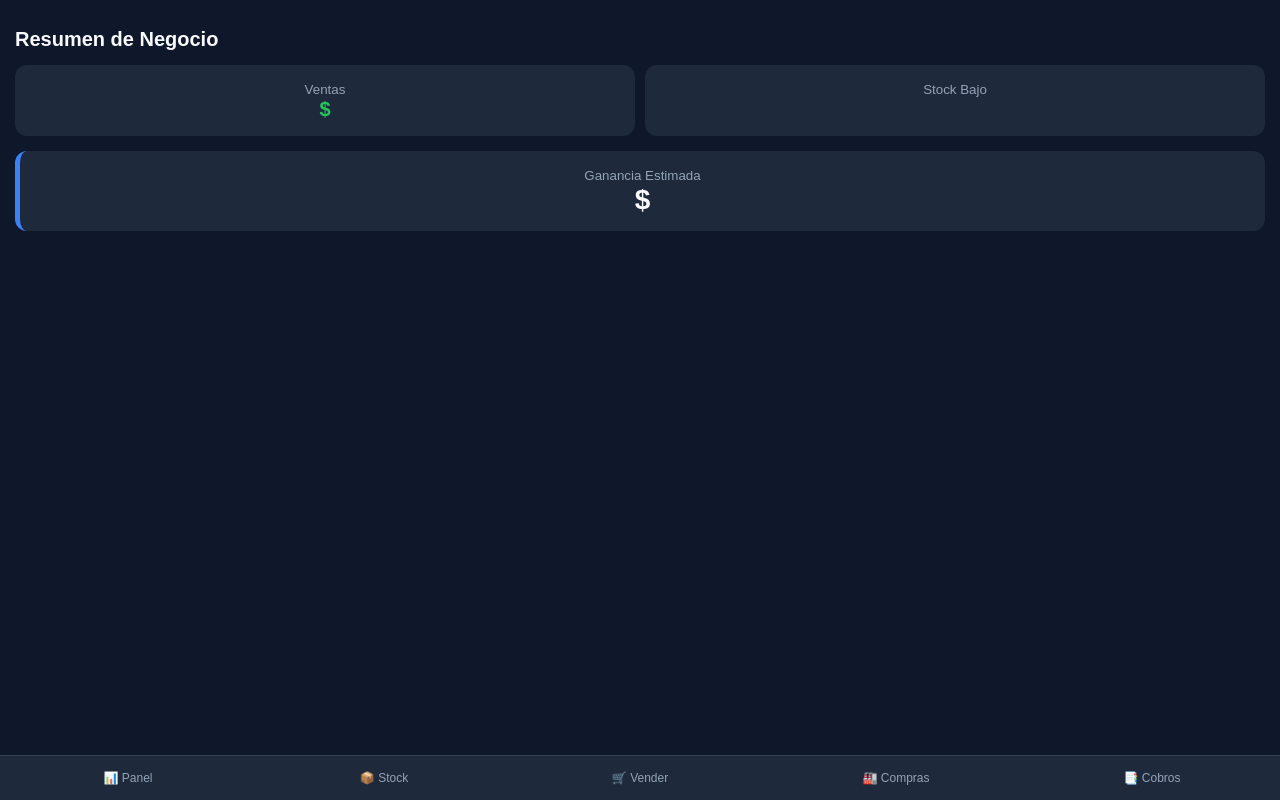
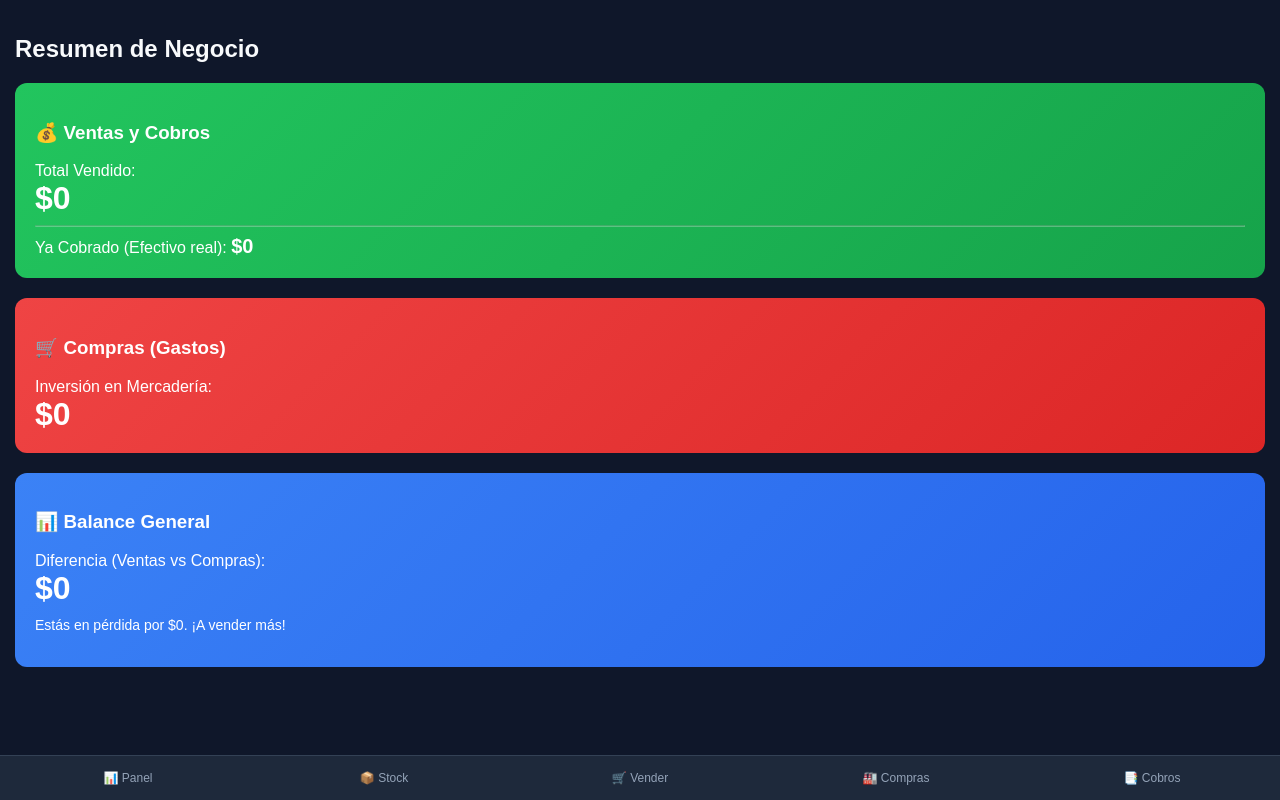
Before and after one commit to nicomartinezytm-pixel/distribuidora, a Flask app: page /dashboard in a window 1280 px wide. Run offline with Flask 3, Linux system fonts and the light colour scheme; data that the repository does not hold is empty.

Commit message:
Update dashboard.html

```diff
--- a/templates/dashboard.html
+++ b/templates/dashboard.html
@@ -1,18 +1,46 @@
 {% extends "base.html" %}
 {% block content %}
-<h1 style="font-size: 20px;">Resumen de Negocio</h1>
-<div style="display: grid; grid-template-columns: 1fr 1fr; gap: 10px;">
-    <div class="card" style="text-align:center;">
-        <small style="color:#94a3b8">Ventas</small>
-        <div style="font-size: 20px; font-weight: bold; color: #22c55e;">${{ total_ventas }}</div>
+<style>
+    .dash-container { display: flex; flex-direction: column; gap: 20px; }
+    .dash-section { padding: 20px; border-radius: 12px; color: white; }
+    .bg-ventas { background: linear-gradient(135deg, #22c55e, #16a34a); }
+    .bg-compras { background: linear-gradient(135deg, #ef4444, #dc2626); }
+    .bg-balance { background: linear-gradient(135deg, #3b82f6, #2563eb); }
+    .big-num { font-size: 32px; font-weight: bold; display: block; }
+</style>
+
+<h2>Resumen de Negocio</h2>
+
+<div class="dash-container">
+    <!-- PARTE 1: GANANCIAS (VENTAS) -->
+    <div class="dash-section bg-ventas">
+        <h3>💰 Ventas y Cobros</h3>
+        <span>Total Vendido:</span>
+        <span class="big-num">${{ total_v }}</span>
+        <hr style="opacity:0.3">
+        <span>Ya Cobrado (Efectivo real):</span>
+        <span style="font-size: 20px; font-weight: bold;">${{ total_cobrado }}</span>
     </div>
-    <div class="card" style="text-align:center;">
-        <small style="color:#94a3b8">Stock Bajo</small>
-        <div style="font-size: 20px; font-weight: bold; color: #f59e0b;">{{ alertas_stock }}</div>
+
+    <!-- PARTE 2: GASTADO (COMPRAS) -->
+    <div class="dash-section bg-compras">
+        <h3>🛒 Compras (Gastos)</h3>
+        <span>Inversión en Mercadería:</span>
+        <span class="big-num">${{ total_c }}</span>
+    </div>
+
+    <!-- PARTE 3: COMPARACIÓN Y TOTAL -->
+    <div class="dash-section bg-balance">
+        <h3>📊 Balance General</h3>
+        <span>Diferencia (Ventas vs Compras):</span>
+        <span class="big-num">${{ balance }}</span>
+        <p style="margin-top: 10px; font-size: 14px;">
+            {% if balance > 0 %}
+                Tu negocio está dando una ganancia proyectada de ${{ balance }}.
+            {% else %}
+                Estás en pérdida por ${{ balance }}. ¡A vender más!
+            {% endif %}
+        </p>
     </div>
 </div>
-<div class="card" style="text-align:center; border-left: 5px solid #3b82f6;">
-    <small style="color:#94a3b8">Ganancia Estimada</small>
-    <div style="font-size: 28px; font-weight: bold;">${{ ganancia }}</div>
-</div>
 {% endblock %}
```
